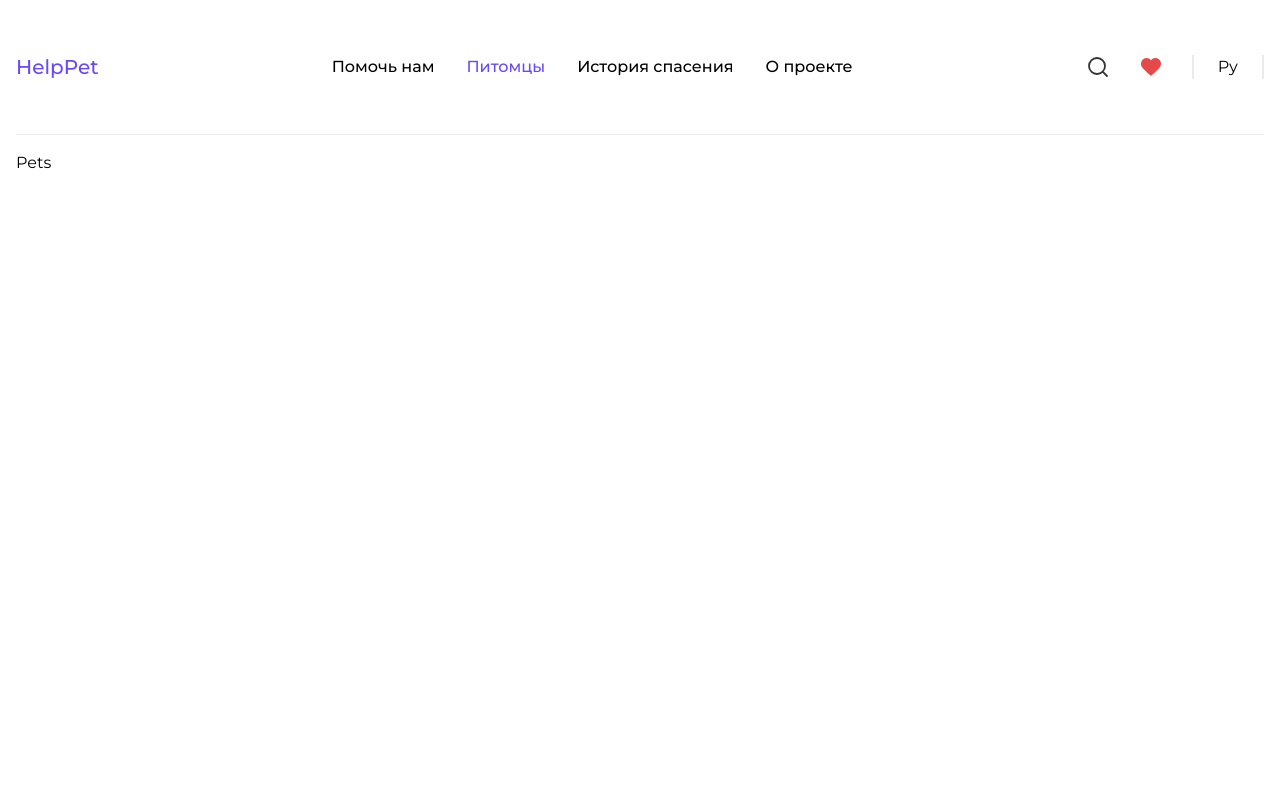
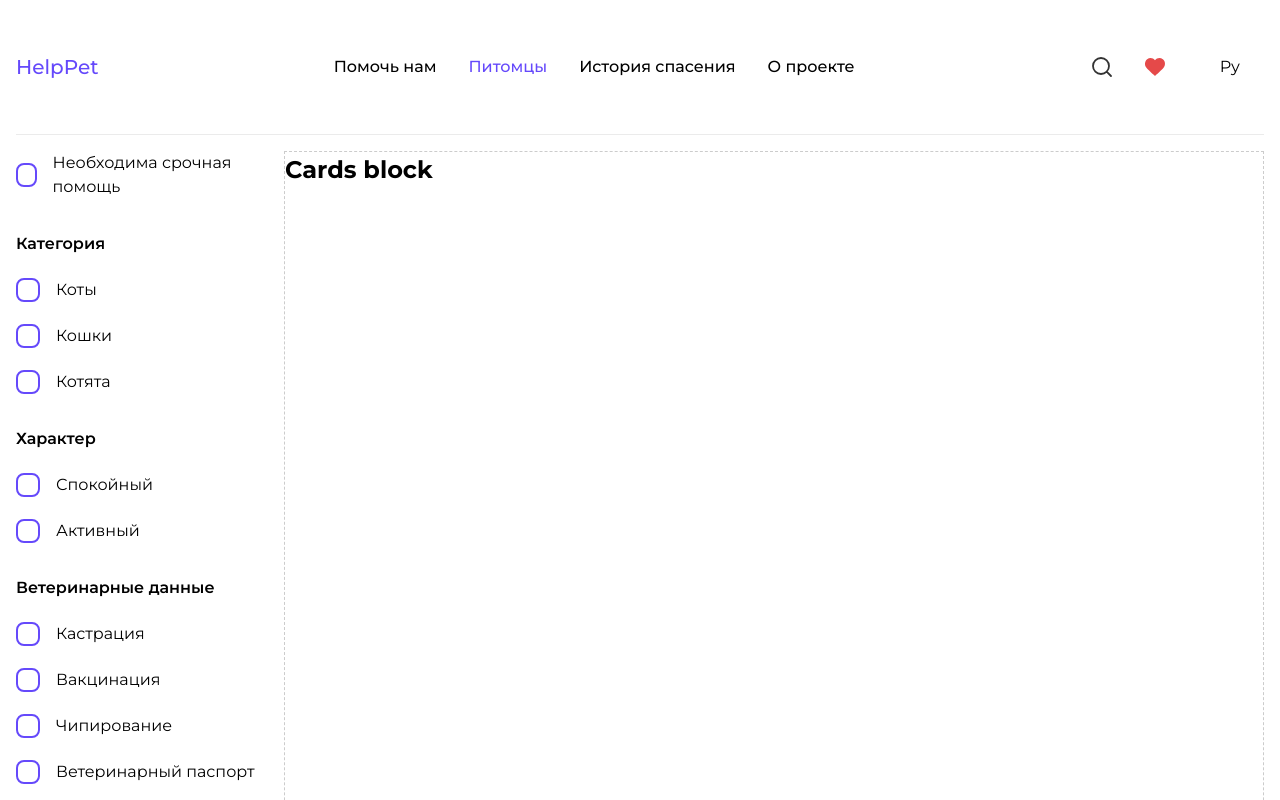
Before and after one commit to Sandbox-pets-shelter/pets-shelter, a React (Create React App) app: page /pets in a window 1280 px wide. Shown: the top 800 px of the page. Built offline with nearby package versions, Linux system fonts and the light colour scheme.

Commit message:
fix: mock data moved, Checkbox renamed to BaseCheckbox, Filters component changed, Filter removed, Filters added to Pets page, styles fixed

```diff
--- a/src/components/filters/index.tsx
+++ b/src/components/filters/index.tsx
@@ -1,17 +1,13 @@
-import { Checkbox } from '../ui/Checkbox'
-import { Filter } from '../ui/Filter'
+import { BaseCheckbox } from '../ui/BaseCheckbox'
 import s from './styles.module.scss'
-import { filtersData, needsHelp } from './constants'
+import { filtersData } from '../../mocks/filter'
 import { useState } from 'react'
 
 export const Filters = () => {
 
-  const [help, setHelp] = useState(needsHelp)
-
   const [data, setData] = useState(filtersData)
 
   const reset = () => {
-    setHelp({...help, isChecked: false})
     setData(data.map(item => {
       item.data = item.data.map(el => {
         return {...el, isChecked: false}
@@ -20,10 +16,7 @@ export const Filters = () => {
     }))
   }
 
-  const handleCange = (name: string, value: string) => {
-    if(name === 'help') {
-      setHelp({...help, isChecked: !help.isChecked})
-    } else {
+  const handleChange = (name: string, value: string) => {
       setData(data.map(item => {
         item.data = item.data.map(el =>
           el.name === name && el.value === value
@@ -32,21 +25,31 @@ export const Filters = () => {
           )
         return item
       }))
-    }
   }
 
   return (
     <div className={s.filters}>
-      <Checkbox {...help} change={handleCange}/>
-      {data.map((item, index) =>
-      <Filter
-        key={index}
-        {...item}
-        change={handleCange}
-      />)}
+
+      {data.map((item, index) => (
+        <div className={s.filters__item} key={index}>
+          {item.title && <div className={s.filters__title}> {item.title} </div> }
+          {item.data.map((el, index) => (
+            <BaseCheckbox
+              key={`${el.name}-${index}`}
+              name={el.name}
+              content={el.content}
+              isChecked={el.isChecked}
+              value={el.value}
+              change={handleChange}
+            />
+          ))}
+        </div>))
+      }
+
       <button className={s.filters__btn} onClick={reset}>
         Сбросить настройки
       </button>
+
     </div>
   )
 }
--- a/src/components/filters/styles.module.scss
+++ b/src/components/filters/styles.module.scss
@@ -1,17 +1,30 @@
+@import '../../scss/variables.scss';
+
 .filters {
-  max-width: 312px;
+  max-width: 244px;
   display: flex;
   flex-direction: column;
   gap: 33px;
+
+  &__item {
+    display: flex;
+    flex-direction: column;
+    gap: 22px;
+  }
+
+  &__title {
+    font-weight: 600;
+  }
+
   &__btn {
-    border: 1px solid #E54949;
+    border: 1px solid $orange;
     border-radius: 16px;
     outline: none;
     padding: 16px 24px;
-    color: #E54949;
+    color: $orange;
 
     &:hover {
-      box-shadow: 2px 4px 4px rgba(229, 73, 73, 0.3);
+      box-shadow: 2px 4px 4px $orange-shadow;
     }
 
     &:active {
--- a/src/components/header/styles.module.scss
+++ b/src/components/header/styles.module.scss
@@ -1,6 +1,8 @@
+@import '../../scss/variables.scss';
+
 .wrapper {
   width: 100%;
-  border-bottom: 1px solid var(--separator);
+  border-bottom: 1px solid $separator;
 }
 
 .header {
@@ -36,5 +38,5 @@
 }
 
 .active {
-  color: var(--activeColor);
+  color: $activeColor;
 }
--- a/src/components/ui/Checkbox/index.tsx
+++ b/src/components/ui/BaseCheckbox/index.tsx
@@ -2,7 +2,7 @@ import s from './styles.module.scss'
 import { ICheckbox } from '../../../types/ui'
 import CheckMark from '../../../img/icons/CheckMark.svg'
 
-export const Checkbox = (props: ICheckbox) => {
+export const BaseCheckbox = (props: ICheckbox) => {
 
   const {name, content, isChecked, value, change} = props
 
--- a/src/components/filters/constants.ts
+++ b/src/mocks/filter/index.ts
@@ -1,10 +1,14 @@
-export const needsHelp = {
-  name: 'help',
-  content: 'Необходима срочная помощь',
-  isChecked: false
-}
-
 export const filtersData = [
+  {
+    data: [
+      {
+        name: 'help',
+        content: 'Необходима срочная помощь',
+        isChecked: false,
+        value: 'help'
+      }
+    ]
+  },
   {
     title: 'Категория',
     data: [
--- a/src/pages/Pets/index.tsx
+++ b/src/pages/Pets/index.tsx
@@ -1,7 +1,13 @@
 import { Filters } from '../../components/filters'
+import s from './styles.module.scss'
 
 export const Pets = () => {
     return (
-        <div>Pets</div>
+        <main className={s.main}>
+            <Filters />
+            <div className={s.main__content}>
+                <h2>Cards block</h2>
+            </div>
+        </main>
     )
 }
--- a/src/pages/Pets/styles.module.scss
+++ b/src/pages/Pets/styles.module.scss
@@ -0,0 +1,8 @@
+.main {
+  display: flex;
+  gap: 24px;
+  &__content {
+    flex-grow: 1;
+    border: 1px dashed #ccc;
+  }
+}
--- a/src/scss/variables.scss
+++ b/src/scss/variables.scss
@@ -1,8 +1,12 @@
-:root {
-  --activeColor: #6549FB;
-  --white: #ffffff;
-  --transition: 0.3s ease-out;
-  --separator: #EBEBEB;
-}
+// colors
+$orange: #E54949;
+$orange-shadow: rgba(229, 73, 73, 0.3);
+$activeColor: #6549FB;
+$white: #ffffff;
+$separator: #EBEBEB;
+
+// animation
+$transition: 0.3s ease-out;
+
 
 // :root.light-mode {}
```
Also changed, not shown: src/components/ui/Filter/index.tsx (deleted, +0 -27 lines), src/components/ui/Filter/styles.module.scss (deleted, +0 -17 lines), src/types/ui.ts (+1 -7 lines), src/components/ui/BaseCheckbox/styles.module.scss (renamed from src/components/ui/Checkbox/styles.module.scss).
